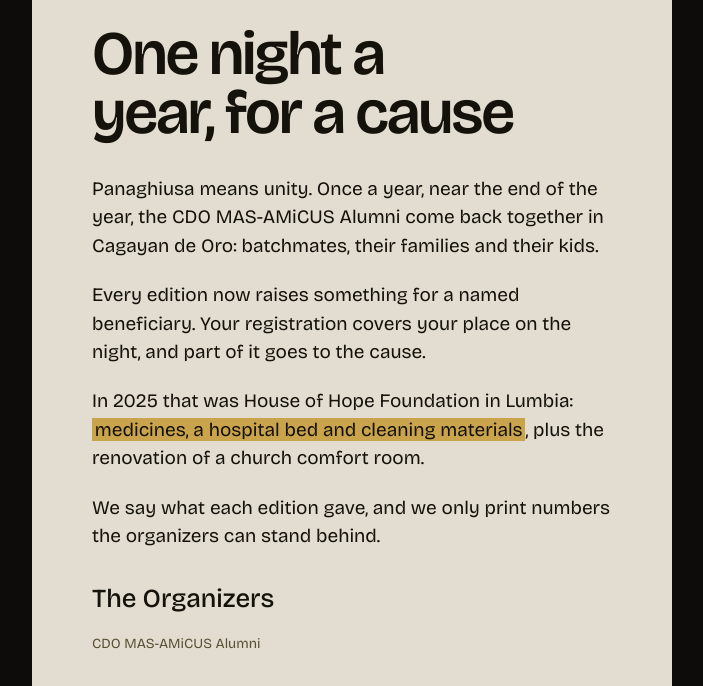
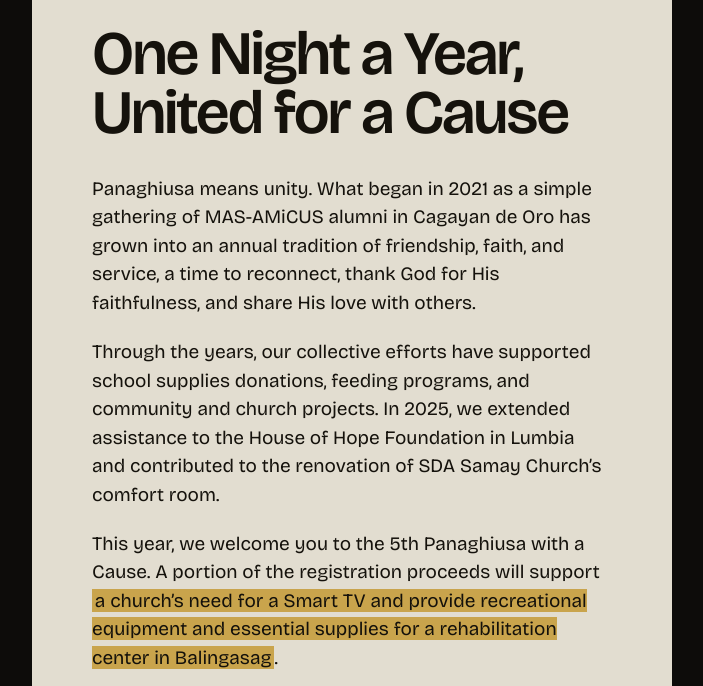
Before and after one commit to wanmigs/panaghiusa, a plain HTML site: page index.html in a window 1280 px wide. Shown: the part 2294-2980 px from the top of the page, without its empty margins (288-991 px from the left). Drawn offline with Linux system fonts and the light colour scheme.

Commit message:
Rewrite home letter for 2026 Panaghiusa event, updating the title to "One Night a Year, United for a Cause" and enhancing the description to reflect the event's history, past beneficiaries, and this year's cause. Added details about the support for a church's Smart TV and recreational equipment for a rehabilitation center in Balingasag.

```diff
--- a/index.html
+++ b/index.html
@@ -226,26 +226,33 @@
             loading="lazy"
             decoding="async"
             alt="MAS AMiCUS logo">
-          <h2 id="about-title">One night a year, for a cause</h2>
+          <!-- Source: owner, 2026-11-05 (this letter's text verbatim, including the 2021 start and the 2026 cause). -->
+          <h2 id="about-title">One Night a Year, United for a Cause</h2>
           <p>
-            Panaghiusa means unity. Once a year, near the end of the year, the
-            CDO MAS-AMiCUS Alumni come back together in Cagayan de Oro:
-            batchmates, their families and their kids.
+            Panaghiusa means unity. What began in 2021 as a simple gathering of
+            MAS-AMiCUS alumni in Cagayan de Oro has grown into an annual
+            tradition of friendship, faith, and service, a time to reconnect,
+            thank God for His faithfulness, and share His love with others.
           </p>
           <p>
-            Every edition now raises something for a named beneficiary. Your
-            registration covers your place on the night, and part of it goes to
-            the cause.
+            Through the years, our collective efforts have supported school
+            supplies donations, feeding programs, and community and church
+            projects. In 2025, we extended assistance to the House of Hope
+            Foundation in Lumbia and contributed to the renovation of SDA Samay
+            Church’s comfort room.
           </p>
           <p>
-            In 2025 that was House of Hope Foundation in Lumbia:
-            <mark>medicines, a hospital bed and cleaning materials</mark>, plus
-            the renovation of a church comfort room.
+            This year, we welcome you to the 5th Panaghiusa with a Cause. A
+            portion of the registration proceeds will support
+            <mark>a church’s need for a Smart TV and provide recreational
+            equipment and essential supplies for a rehabilitation center in
+            Balingasag</mark>.
           </p>
           <p>
-            We say what each edition gave, and we only print numbers the
-            organizers can stand behind.
+            Register for this year’s gathering, explore our past projects, and
+            join us as we continue serving together.
           </p>
+          <p>Together in faith. United for a cause.</p>
           <p class="letter__sign">The Organizers</p>
           <p class="letter__role">CDO MAS-AMiCUS Alumni</p>
           <div class="letter__stub">
```
Also changed, not shown: 1 other file.
